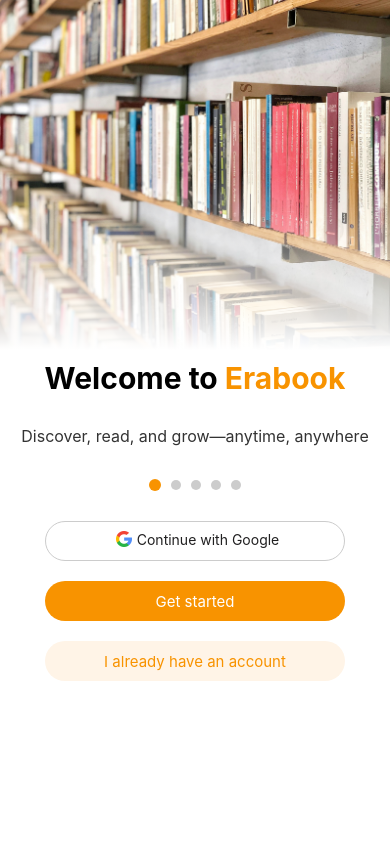
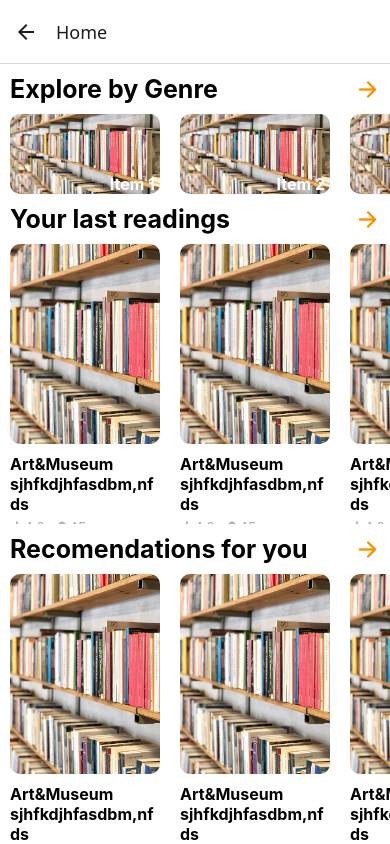
Before and after one commit to ValeriyaKot/EraBook, a React Native app in the folder era-book-app/: screen /Home in a window 390 px wide. Built offline with nearby package versions, Linux system fonts and the light colour scheme.

Commit message:
Add HomeScreen.js

```diff
--- a/era-book-app/App.js
+++ b/era-book-app/App.js
@@ -13,6 +13,8 @@
 import CompleteProfileScreen from './src/screens/CompleteProfileScreen.js'
 import CreateAccountScreen from './src/screens/CreateAccountScreen.js'
 import LoginScreen from './src/screens/LoginScreen.js';
+import HomeScreen from './src/screens/HomeScreen.js';
+
 import { UserDataProvider } from "./src/context/UserDataContext";
 
 
@@ -60,6 +62,11 @@
               component={LoginScreen}
               options={{ headerShown: true }}
             />
+             <Stack.Screen
+              name="Home"
+              component={HomeScreen}
+              options={{ headerShown: true }}
+            />
           </Stack.Navigator>
         </NavigationContainer>
       </UserDataProvider>
--- /dev/null
+++ b/era-book-app/src/components/BookItem.jsx
@@ -0,0 +1,82 @@
+import React, { useState } from 'react';
+import { FlatList, View, Text, StyleSheet, Image } from 'react-native';
+import Ionicons from '@expo/vector-icons/Ionicons';
+
+const data = [
+    { id: '1', title: 'Item 1' },
+    { id: '2', title: 'Item 2' },
+    { id: '3', title: 'Item 3' },
+    { id: '4', title: 'Item 4' },
+    { id: '5', title: 'Item 5' },
+    { id: '6', title: 'Item 6' },
+    { id: '7', title: 'Item 7' },
+    { id: '8', title: 'Item 8' },
+    { id: '9', title: 'Item 9' },
+    { id: '10', title: 'Item 10' },
+
+];
+
+
+const BookItem = () => {
+
+
+    return (
+        <View>
+            <FlatList
+                data={data}
+                renderItem={({ item }) => (
+                    <View style={styles.bookContainer}>
+                        <Image style={styles.imageContainer} source={require('../../assets/books.jpg')} />
+                        <View style={{ marginVertical: 10 }}>
+                            <Text style={styles.title}>Art&Museum sjhfkdjhfasdbm,nfds</Text>
+                            <View style={styles.detailsContainer} >
+                                <Ionicons name="star-half" size={14} color="#A8AEB1" />
+                                <Text style={styles.text}>4.8</Text>
+                                <Ionicons name="logo-usd" size={14} color="#A8AEB1" />
+                                <Text style={styles.text}>45</Text>
+
+
+                            </View>
+
+                        </View>
+                    </View>
+                )}
+                keyExtractor={(item) => item.id}
+                horizontal={true}
+                showsHorizontalScrollIndicator={false}
+            />
+        </View>
+    );
+};
+
+const styles = StyleSheet.create({
+
+    bookContainer: {
+        width: 150,
+        height: 280,
+        marginHorizontal: 10,
+        justifyContent: 'flex-start',
+    },
+    imageContainer: {
+        width: 150,
+        height: 200,
+        borderRadius: 10,
+    },
+    detailsContainer: {
+        flexDirection: 'row',
+        alignItems: 'center',
+        justifyContent: 'flex-start',
+        marginVertical: 5
+    },
+    title: {
+        fontSize: 16,
+        fontWeight: 'bold',
+    },
+    text: {
+        marginRight: 10,
+        color: '#A8AEB1'
+    }
+
+});
+
+export default BookItem;
--- /dev/null
+++ b/era-book-app/src/components/GenreItem.jsx
@@ -0,0 +1,70 @@
+import React, { useState } from 'react';
+import { FlatList, View, Text, StyleSheet, ImageBackground } from 'react-native';
+
+const data = [
+    { id: '1', title: 'Item 1' },
+    { id: '2', title: 'Item 2' },
+    { id: '3', title: 'Item 3' },
+    { id: '4', title: 'Item 4' },
+    { id: '5', title: 'Item 5' },
+    { id: '6', title: 'Item 6' },
+    { id: '7', title: 'Item 7' },
+    { id: '8', title: 'Item 8' },
+    { id: '9', title: 'Item 9' },
+    { id: '10', title: 'Item 10' },
+
+];
+
+
+const GenreItem = () => {
+
+
+    return (
+        <View>
+            <FlatList
+                data={data}
+                renderItem={({ item }) => (
+                    <View style={styles.bookContainer}>
+                        <ImageBackground style={styles.imageContainer} source={require('../../assets/books.jpg')}>
+
+                            <Text style={styles.title}>{item.title}</Text>
+                        </ImageBackground>
+
+                    </View>
+                )}
+                keyExtractor={(item) => item.id}
+                horizontal={true}
+                showsHorizontalScrollIndicator={false}
+            />
+        </View>
+    );
+};
+
+const styles = StyleSheet.create({
+
+    bookContainer: {
+        width: 150,
+        height: 80,
+        marginHorizontal: 10,
+        justifyContent: 'flex-start',
+        borderRadius: 10,
+        overflow: 'hidden',
+    },
+    imageContainer: {
+        width: 150,
+        height: 80,
+        justifyContent: 'flex-end',
+        alignItems: 'flex-end',
+
+    },
+    title: {
+        fontSize: 16,
+        fontWeight: 'bold',
+        color: '#fff',
+        marginHorizontal: 5
+
+    },
+
+});
+
+export default GenreItem;
--- a/era-book-app/src/screens/CompleteProfileScreen.js
+++ b/era-book-app/src/screens/CompleteProfileScreen.js
@@ -29,7 +29,6 @@
         setOpen(false);
         setDate(formatDate(currentDate));
         setInputDate(currentDate);
-        console.log(setDate, setInputDate)
     };
 
 
--- a/era-book-app/src/screens/CreateAccountScreen.js
+++ b/era-book-app/src/screens/CreateAccountScreen.js
@@ -30,13 +30,11 @@
         dispatch(registerUser(updatedUserData));
     };
 
-
     return (
         <View style={styles.mainContainer}>
             <View style={styles.container}>
                 <Text style={styles.title}>Create an account</Text>
                 <Text style={styles.text}>Enter your username, email & password. If you forget it, then you have to do forgot password</Text>
-
 
                 <TextInputField
                     label={'Username'}
@@ -86,7 +84,7 @@
 
             </View>
             <View style={styles.bottomContainer}>
-                <MainButton title="Continue" onPress={handleSubmit}>Sign Up</MainButton>
+                <MainButton title="Continue" onPress={() => { navigation.navigate("Home") }}>Sign Up</MainButton>
             </View>
         </View>
     );
--- /dev/null
+++ b/era-book-app/src/screens/HomeScreen.js
@@ -0,0 +1,90 @@
+import React, { useState, useRef } from 'react';
+import { StyleSheet, View, Image, Text, FlatList, Dimensions, TouchableOpacity, ScrollView } from 'react-native';
+import Ionicons from '@expo/vector-icons/Ionicons';
+import BookItem from '../components/BookItem.jsx';
+import GenreItem from '../components/GenreItem.jsx';
+
+
+
+const { width } = Dimensions.get('window');
+
+const HomeScreen = ({ navigation }) => {
+
+    const [currentIndex, setCurrentIndex] = useState(0);
+    const flatListRef = useRef(null);
+
+    const handleScroll = (event) => {
+        const pageIndex = Math.round(event.nativeEvent.contentOffset.x / width);
+        setCurrentIndex(pageIndex);
+    };
+
+    return (
+        <ScrollView contentContainerStyle={styles.scrollContainer} showsVerticalScrollIndicator={false}>
+            <View >
+                <View style={styles.container}>
+                    <Text style={styles.titleText}>Explore by Genre</Text>
+                    <TouchableOpacity style={styles.iconButton}>
+                        <Ionicons name="arrow-forward-outline" size={25} color='#F89300' />
+                    </TouchableOpacity>
+                </View>
+
+                <View style={{ marginVertical: 10 }}>
+                    <GenreItem />
+                </View>
+                <View style={styles.container}>
+                    <Text style={styles.titleText}>Your last readings</Text>
+                    <TouchableOpacity style={styles.iconButton}>
+                        <Ionicons name="arrow-forward-outline" size={25} color='#F89300' />
+                    </TouchableOpacity>
+                </View>
+                <View style={{ marginVertical: 10 }}>
+                    <BookItem />
+                </View>
+                <View style={styles.container}>
+                    <Text style={styles.titleText}>Recomendations for you</Text>
+                    <TouchableOpacity style={styles.iconButton}>
+                        <Ionicons name="arrow-forward-outline" size={25} color='#F89300' />
+                    </TouchableOpacity>
+                </View>
+
+                <View style={{ marginVertical: 10 }}>
+                    <BookItem />
+                </View>
+
+
+
+
+            </View>
+        </ScrollView>
+    );
+};
+
+const styles = StyleSheet.create({
+
+    scrollContainer: {
+        flexGrow: 1,
+        paddingVertical: 10,
+        backgroundColor: "#fff"
+
+    },
+    container: {
+        alignItems: 'center',
+        justifyContent: 'space-between',
+        marginHorizontal: 10,
+        flexDirection: 'row',
+    },
+    titleText: {
+        fontSize: 25,
+        fontWeight: 'bold',
+
+    },
+    text: {
+        fontSize: 16,
+        textAlign: 'center',
+        margin: 20,
+        color: '#333',
+    },
+
+});
+
+export default HomeScreen;
```
